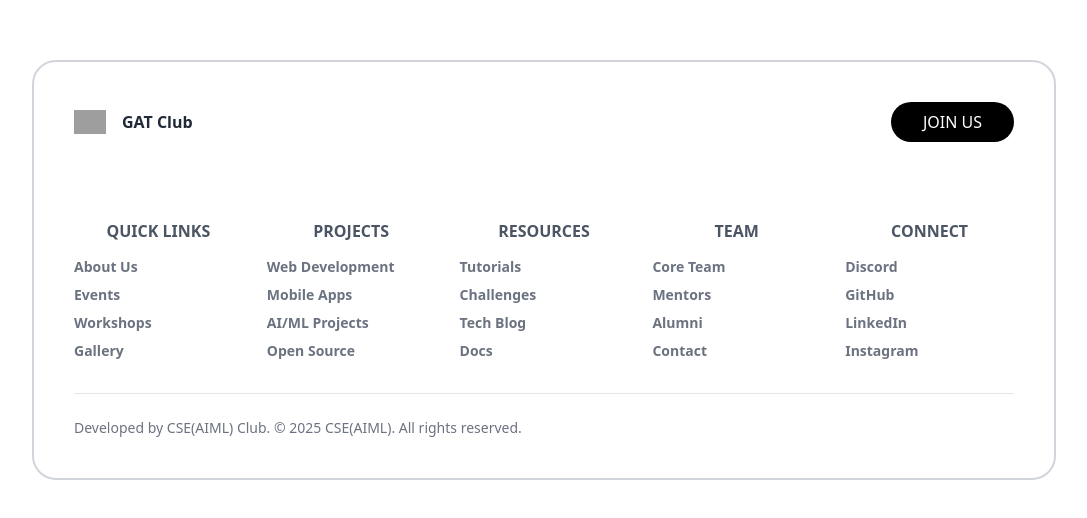
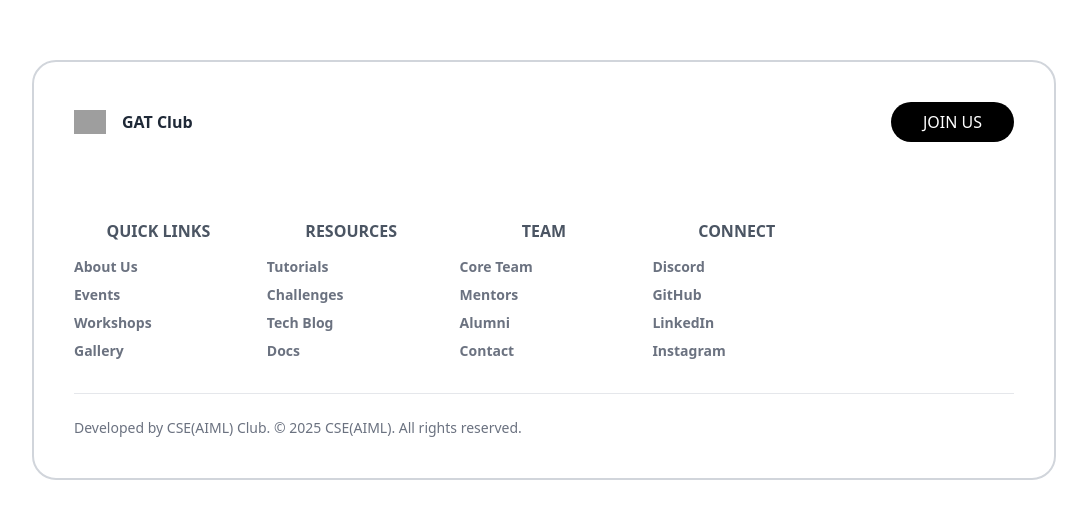
Before and after one commit to omkarkhot0500/Project, a React (Vite) app in the folder frontend/: page /home in a window 1280 px wide. Shown: the part 3338-3856 px from the top of the page, without its empty margins (96-1183 px from the left). Built offline with nearby package versions, Linux system fonts and the light colour scheme; grey boxes are pictures that could not be loaded.

Commit message:
responsive error resolve

```diff
--- a/frontend/src/components/Footer.jsx
+++ b/frontend/src/components/Footer.jsx
@@ -51,7 +51,7 @@ const Footer = () => {
           </div>
 
           {/* Projects */}
-          <div>
+          {/* <div>
             <h1 className="text-gray-600 font-bold mb-4">PROJECTS</h1>
             <div className="space-y-2">
               <div className="text-sm font-semibold text-gray-500 hover:text-gray-700 cursor-pointer">
@@ -67,7 +67,7 @@ const Footer = () => {
                 <a href="#projects/open-source">Open Source</a>
               </div>
             </div>
-          </div>
+          </div> */}
 
           {/* Resources */}
           <div>
--- a/frontend/src/components/Navbar.jsx
+++ b/frontend/src/components/Navbar.jsx
@@ -147,7 +147,7 @@ const Navbar = () => {
 
         <div className="flex flex-col items-center gap-4 py-4 px-4">
           {[
-            { name: "PROJECTS", path: "/projects" },
+            // { name: "PROJECTS", path: "/projects" },
             { name: "EVENTS", path: "/events" },
             { name: "TEAM", path: "/team" },
           ].map((item) => (
```
